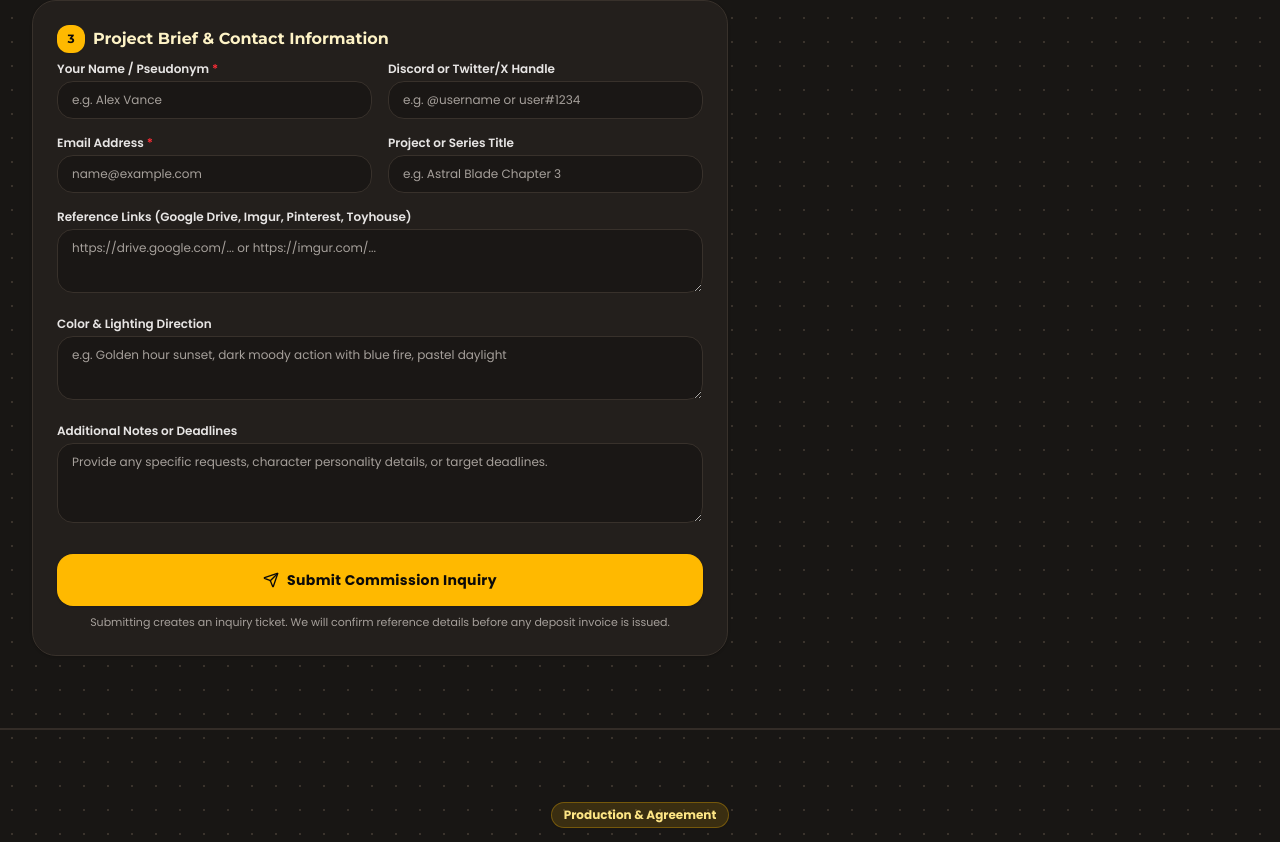
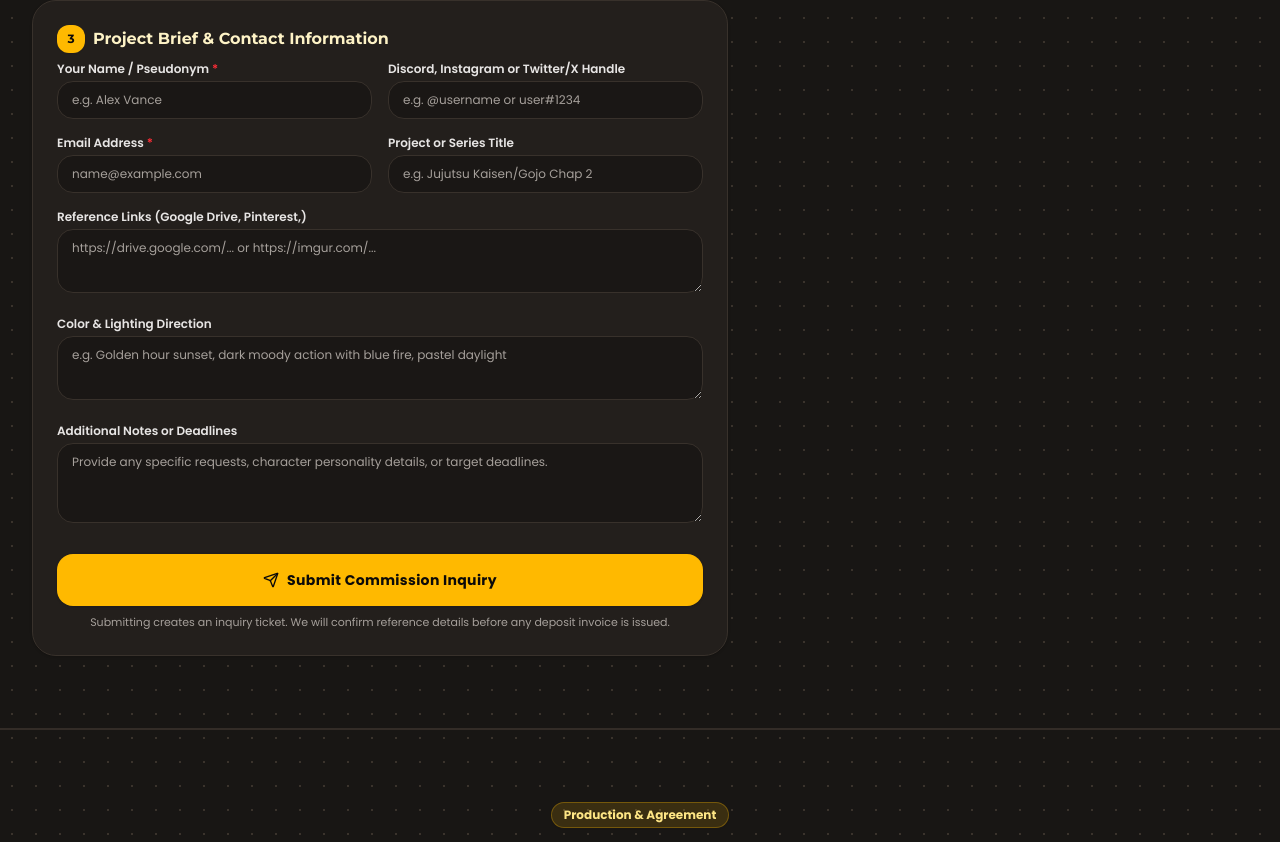
Before and after one commit to gaffterlife-max/Comm, a React (Vite) app: page / in a window 1280 px wide. Shown: the part 2946-3788 px from the top of the page. Built offline with nearby package versions, Linux system fonts and the light colour scheme.

Commit message:
feat(i18n): update commission form labels and placeholders
Refine contact handle labels to include Instagram and update project and reference field placeholders for better clarity.

```diff
--- a/src/data/translations.ts
+++ b/src/data/translations.ts
@@ -62,14 +62,14 @@ export const translations = {
     step3Title: 'Project Brief & Contact Information',
     yourName: 'Your Name / Pseudonym',
     namePlaceholder: 'e.g. Alex Vance',
-    handleLabel: 'Discord or Twitter/X Handle',
+    handleLabel: 'Discord, Instagram or Twitter/X Handle',
     handlePlaceholder: 'e.g. @username or user#1234',
     emailLabel: 'Email Address',
     emailPlaceholder: 'name@example.com',
     projectTitleLabel: 'Project or Series Title',
-    projectTitlePlaceholder: 'e.g. Astral Blade Chapter 3',
+    projectTitlePlaceholder: 'e.g. Jujutsu Kaisen/Gojo Chap 2',
     referenceLinksLabel:
-      'Reference Links (Google Drive, Imgur, Pinterest, Toyhouse)',
+      'Reference Links (Google Drive, Pinterest,)',
     referenceLinksPlaceholder:
       'https://drive.google.com/... or https://imgur.com/...',
     colorMoodLabel: 'Color & Lighting Direction',
```
